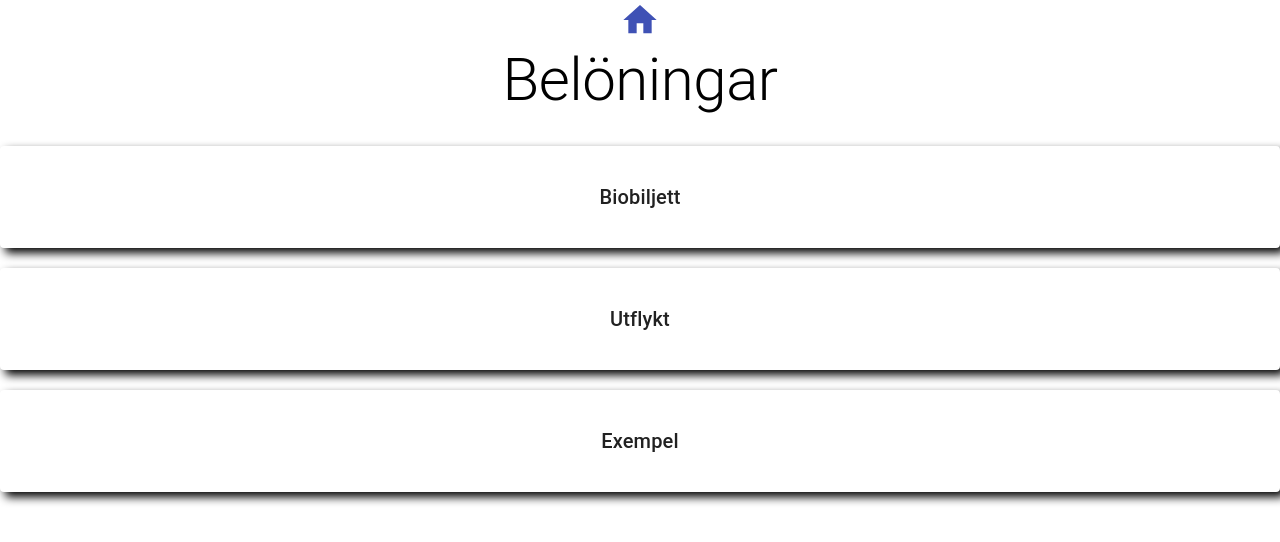
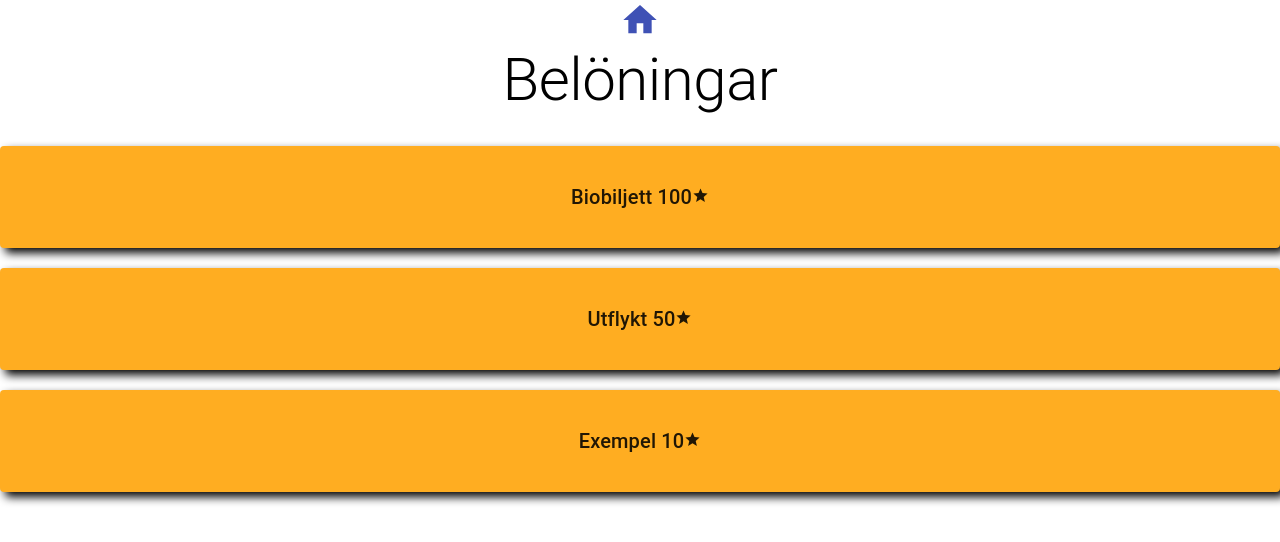
Before and after one commit to GabrielBjorlin/Min-beloning, a Next.js app: page /beloningar in a window 1280 px wide. Shown: the top 542 px of the page. Built offline with nearby package versions, Linux system fonts and the light colour scheme.

Commit message:
Färg och stjärnor på beloningar sida

```diff
--- a/pages/beloningar.js
+++ b/pages/beloningar.js
@@ -1,6 +1,7 @@
 import { Grid, Typography, Paper } from "@material-ui/core"
 import React from "react"
-import styles from "../styles/Home.module.css"
+import styles from "../styles/beloningar.module.css"
+import StarIcon from '@mui/icons-material/Star';
 
 const beloningar = () => {
   return (
@@ -9,17 +10,17 @@ const beloningar = () => {
       <Grid container style={{ marginTop: "30px" }}>
         <Grid item xs={12}>
           <Paper className={styles.paper}>
-            <Typography variant="h6">Biobiljett</Typography>
+            <Typography variant="h6" style={{display: 'inline'}}>Biobiljett 100</Typography><StarIcon style={{fontSize: "17px"}} />
           </Paper>
         </Grid>
         <Grid item xs={12}>
           <Paper className={styles.paper}>
-            <Typography variant="h6">Utflykt</Typography>
+            <Typography variant="h6" style={{display: 'inline'}}>Utflykt 50</Typography><StarIcon style={{fontSize: "17px"}} />
           </Paper>
         </Grid>
         <Grid item xs={12}>
           <Paper className={styles.paper}>
-            <Typography variant="h6">Exempel</Typography>
+            <Typography variant="h6" style={{display: 'inline'}}>Exempel 10</Typography><StarIcon style={{fontSize: "17px"}} />
           </Paper>
         </Grid>
       </Grid>
--- /dev/null
+++ b/styles/Beloningar.module.css
@@ -0,0 +1,10 @@
+.container {
+  text-align: center;
+}
+
+.paper {
+  padding: 35px;
+  box-shadow: 5px 5px 10px black !important;
+  margin-bottom: 20px;
+  background-color: #ffad21 !important;
+}
```
